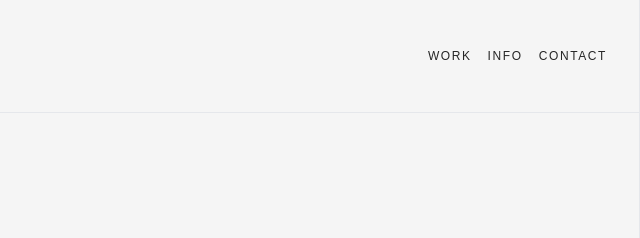
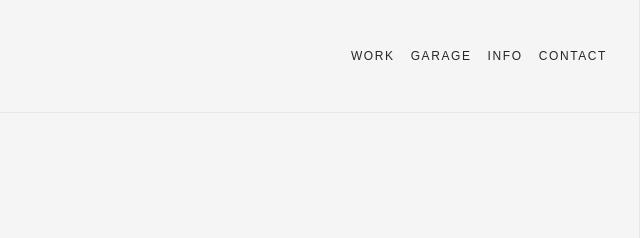
Before and after one commit to Corey-T1000/2023-Portfolio, an Astro site: page / in a window 1280 px wide. Shown: the top 238 px of the page, 640-1280 px from the left. Built offline with nearby package versions, Linux system fonts and the light colour scheme; Astro itself is replaced by a stand-in of ours.

Commit message:
feat: add garage menu item and update dependencies

```diff
--- a/package.json
+++ b/package.json
@@ -11,7 +11,7 @@
   "dependencies": {
     "@astrojs/mdx": "0.19.7",
     "@astrojs/prefetch": "0.3.0",
-    "@astrojs/tailwind": "4.0.0",
+    "@astrojs/tailwind": "^5.1.3",
     "@fontsource-variable/raleway": "^5.0.16",
     "@splidejs/splide": "^4.1.4",
     "astro": "^3.6.2",
--- a/src/components/Nav.astro
+++ b/src/components/Nav.astro
@@ -50,6 +50,13 @@ import ctLogo from "../assets/ct-logo.png";
     </a>
     <a
       class="duration-400 py-4 pl-4 text-xs font-light text-neutral-800 transition ease-in-out hover:text-neutral-300"
+      href="https://the-garage.sawtooth.studio/"
+      target="_blank"
+      rel="noopener noreferrer"
+      >Garage
+    </a>
+    <a
+      class="duration-400 py-4 pl-4 text-xs font-light text-neutral-800 transition ease-in-out hover:text-neutral-300"
       href="/info"
       >Info
     </a>
```
Also changed, not shown: 1 other file.
